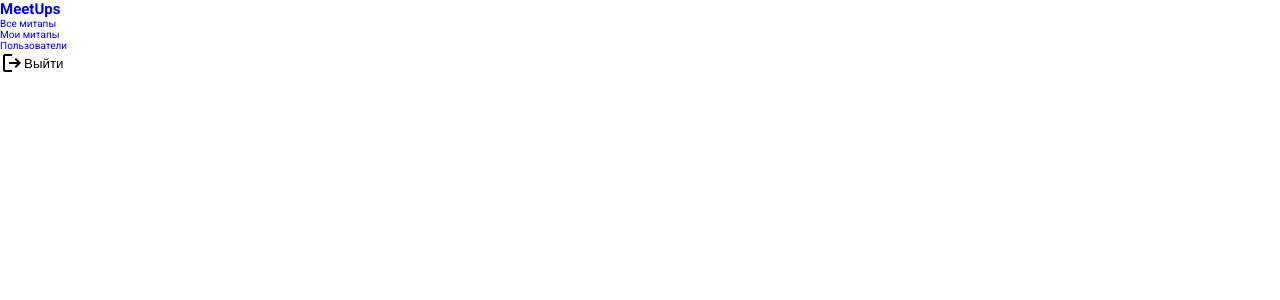
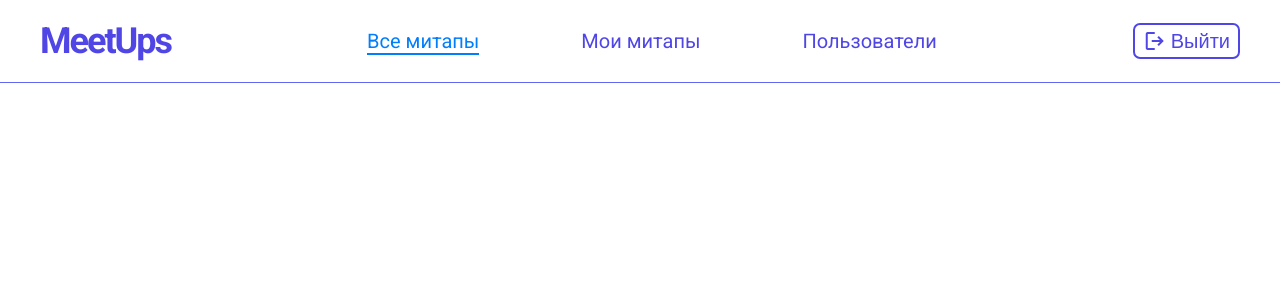
Before and after one commit to NERFTHISPLS/angular-meetup-organization, an Angular app: page / in a window 1280 px wide. Shown: the top 300 px of the page. Built offline with nearby package versions, Linux system fonts and the light colour scheme.

Commit message:
Add styles for header

```diff
--- a/src/app/shared/components/header/header.component.html
+++ b/src/app/shared/components/header/header.component.html
@@ -1,18 +1,20 @@
 <header class="header">
   <nav class="navbar">
-    <h1><a href="#">MeetUps</a></h1>
+    <h1><a class="logo" href="#">MeetUps</a></h1>
 
     <ul class="links-list">
-      <li><a href="#">Все митапы</a></li>
-      <li><a href="#">Мои митапы</a></li>
+      <li><a class="link active" href="#">Все митапы</a></li>
+      <li><a class="link" href="#">Мои митапы</a></li>
 
       <!-- Only if a user is the admin -->
-      <li><a href="#">Пользователи</a></li>
+      <li><a class="link" href="#">Пользователи</a></li>
     </ul>
 
-    <button class="btn btn--logout">
-      <span class="material-symbols-outlined">logout</span>
-      <span>Выйти</span>
-    </button>
+    <div class="buttons">
+      <button class="btn btn--logout">
+        <span class="material-symbols-outlined">logout</span>
+        <span>Выйти</span>
+      </button>
+    </div>
   </nav>
 </header>
--- a/src/app/shared/components/header/header.component.scss
+++ b/src/app/shared/components/header/header.component.scss
@@ -0,0 +1,74 @@
+.header {
+  padding: 2rem 4rem;
+
+  border-bottom: 1px solid var(--base-color-light);
+}
+
+.navbar {
+  display: flex;
+  align-items: center;
+}
+
+.logo:link,
+.logo:visited {
+  color: var(--base-color);
+  font-size: 3.6rem;
+  font-weight: 700;
+  letter-spacing: -2px;
+}
+
+.links-list {
+  flex: 1;
+
+  display: flex;
+  justify-content: center;
+  gap: 10.2rem;
+
+  font-size: 2rem;
+}
+
+.link:link,
+.link:visited {
+  color: var(--base-color);
+
+  transition: all 0.3s;
+}
+
+.link:hover,
+.link:focus {
+  color: var(--base-color-light);
+}
+
+.active:link,
+.link:visited {
+  color: var(--accent-color);
+
+  border-bottom: 2px solid var(--accent-color);
+}
+
+.buttons {
+  display: flex;
+  gap: 0.8rem;
+
+  margin-left: auto;
+}
+
+.btn--logout {
+  gap: 0.4rem;
+
+  padding: 0.4rem 0.8rem;
+
+  color: var(--base-color);
+  font-size: 2rem;
+
+  border: 2px solid var(--base-color);
+  border-radius: 7px;
+
+  transition: all 0.3s;
+}
+
+.btn--logout:hover {
+  color: #f9f9f9;
+  background-color: var(--base-color-light);
+  border-color: var(--base-color-light);
+}
```
